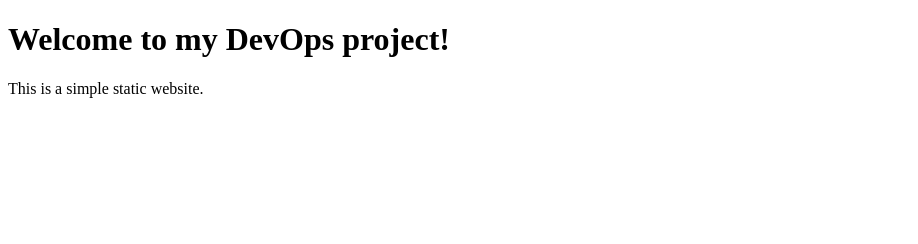
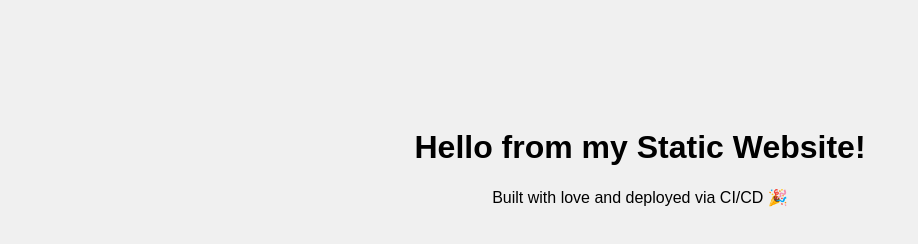
Before and after one commit to taltal1131/static-website, a plain HTML site: page index.html in a window 1280 px wide. Shown: the whole page, without its empty margins (0-918 px from the left). Drawn offline with Linux system fonts and the light colour scheme.

Commit message:
first commit

```diff
--- a/index.html
+++ b/index.html
@@ -1,10 +1,13 @@
 <!DOCTYPE html>
-<html>
+<html lang="en">
 <head>
-  <title>My Static Website</title>
+  <meta charset="UTF-8" />
+  <meta name="viewport" content="width=device-width, initial-scale=1.0"/>
+  <title>Welcome</title>
+  <link rel="stylesheet" href="style.css" />
 </head>
 <body>
-  <h1>Welcome to my DevOps project!</h1>
-  <p>This is a simple static website.</p>
+  <h1>Hello from my Static Website!</h1>
+  <p>Built with love and deployed via CI/CD 🎉</p>
 </body>
 </html>
--- /dev/null
+++ b/style.css
@@ -0,0 +1,6 @@
+body {
+  background-color: #f0f0f0;
+  font-family: sans-serif;
+  text-align: center;
+  padding-top: 100px;
+}
```
Also changed, not shown: .github/workflows/ci.yml (deleted), .github/workflows/deploy.yml (added), .githubworkflows/ci.yml (deleted), 1 other file.
